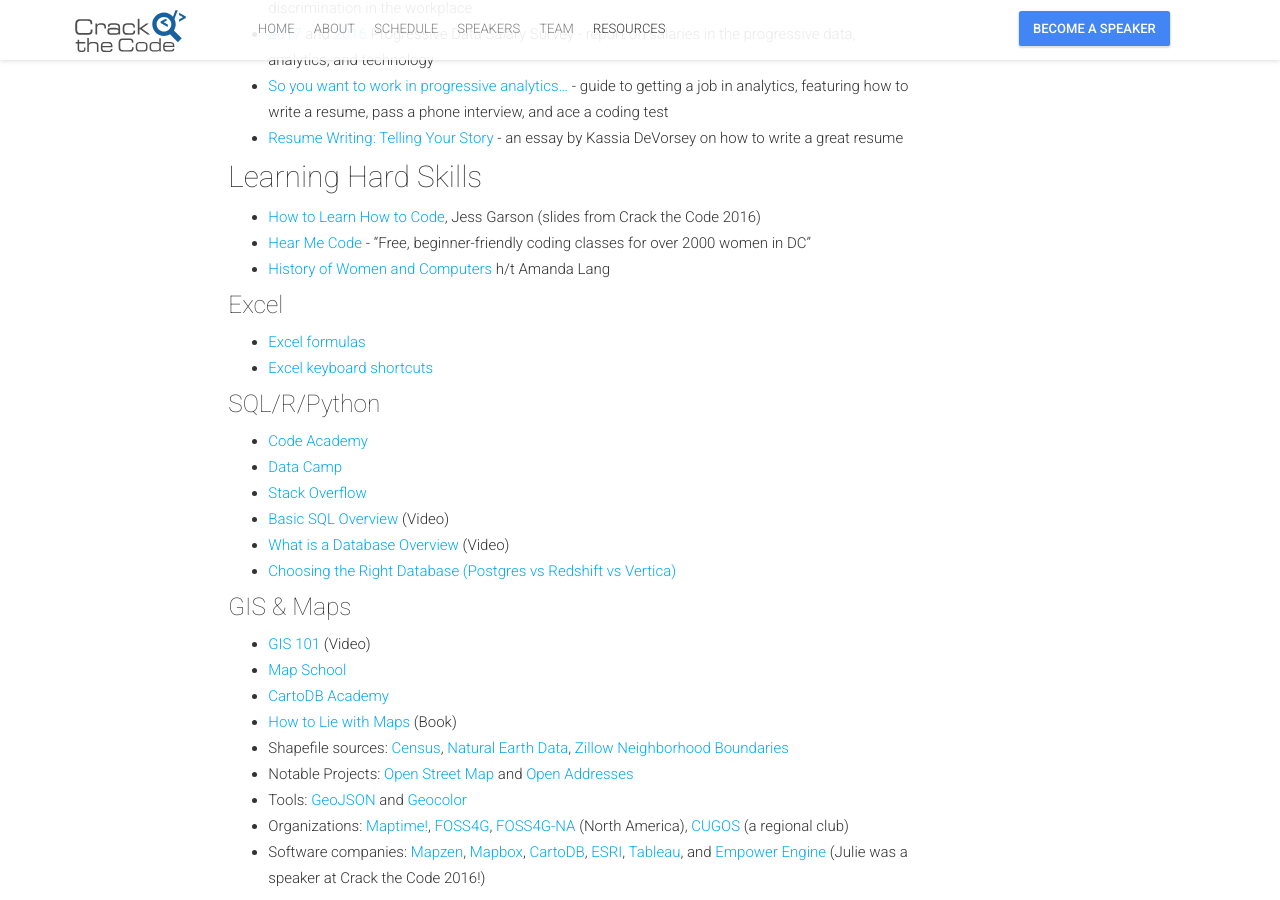
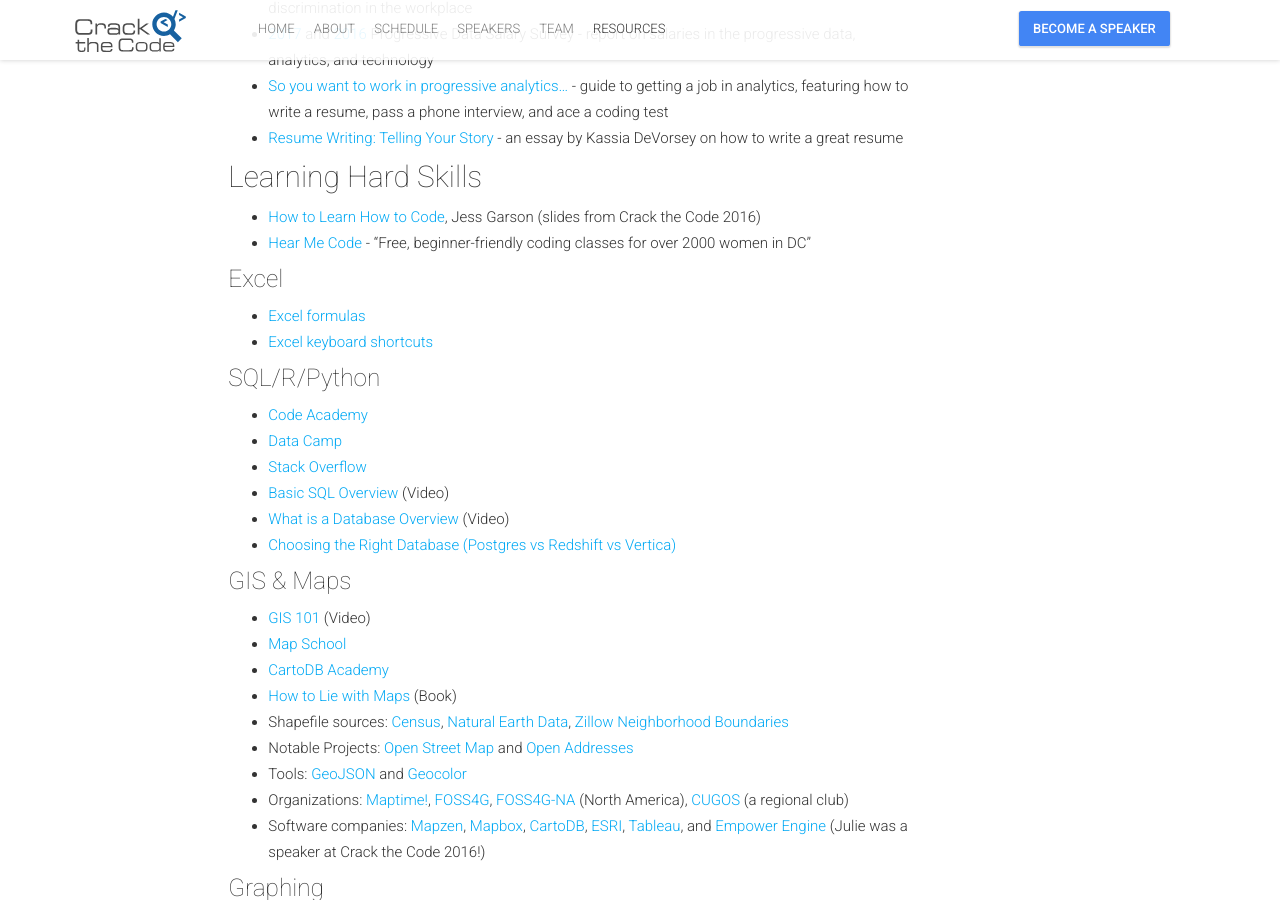
Before and after one commit to anniejw6/crackthecode_site, a Jekyll site: the page built from resources.md, in a window 1280 px wide and 900 px high, scrolled down 812 px. Built offline with Jekyll 4.4.1, drawn with Linux system fonts in a browser that asks for light colours; nearby versions of some CDN libraries; comment, search, counter and statistics services are not loaded.

Commit message:
Update resources.md

```diff
--- a/resources.md
+++ b/resources.md
@@ -26,7 +26,6 @@
 
 * [How to Learn How to Code](https://github.com/JessicaGarson/Crack-the-Code-Talk), Jess Garson (slides from Crack the Code 2016)
 * [Hear Me Code](http://hearmecode.com/) - "Free, beginner-friendly coding classes for over 2000 women in DC"
-* [History of Women and Computers](https://www.certstaff.com/classes/history-women-computers.html) h/t Amanda Lang
 
 ###### Excel
 
```
